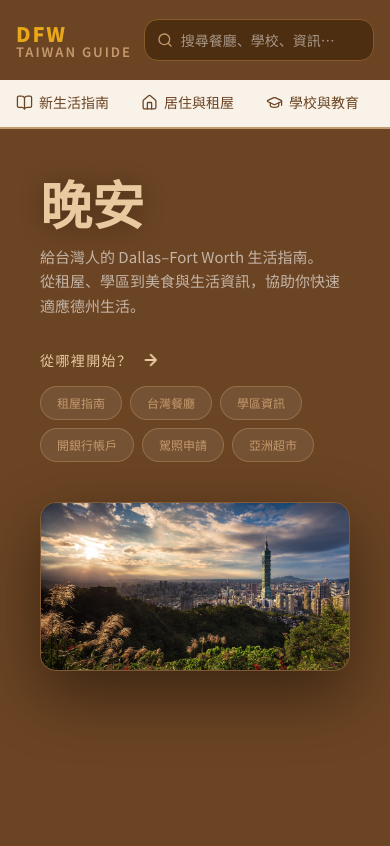
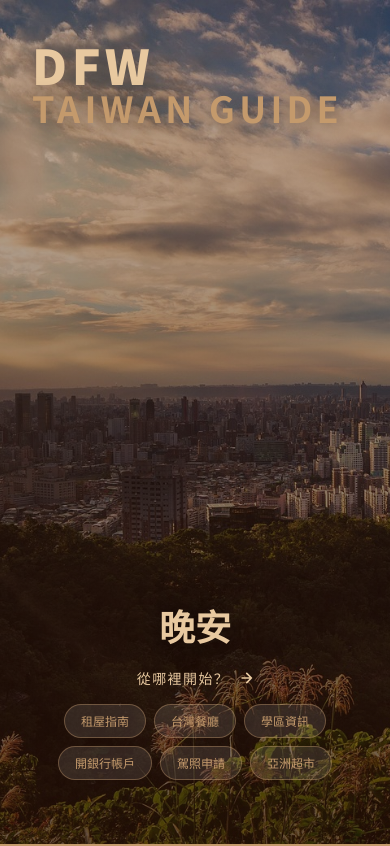
Before and after one commit to ElieshaLai/dfw-taiwan-guide, a Next.js app: page / in a window 390 px wide. Shown: the top 846 px of the page. Built offline with nearby package versions, Linux system fonts and the light colour scheme.

Commit message:
scroll triggered

```diff
--- a/app/events/page.tsx
+++ b/app/events/page.tsx
@@ -108,7 +108,7 @@ export default function EventsPage() {
   return (
     <>
       <Navbar />
-      <main style={{ backgroundColor: "#FBF5EE", minHeight: "100vh" }}>
+      <main style={{ backgroundColor: "#FBF5EE", minHeight: "100vh", paddingTop: "140px" }}>
         <div className="max-w-5xl mx-auto px-6 py-10">
 
           {/* 麵包屑 */}
--- a/app/page.tsx
+++ b/app/page.tsx
@@ -4,6 +4,7 @@
 import Image from "next/image";
 import Link from "next/link";
 import { useEffect, useState } from "react";
+import { motion, useScroll, useTransform } from "framer-motion";
 import Navbar from "../components/Navbar";
 
 function getGreeting(): string {
@@ -30,6 +31,11 @@ const latestNews = [
 
 export default function Home() {
   const [greeting, setGreeting] = useState("");
+  const { scrollY } = useScroll();
+
+  const titleY       = useTransform(scrollY, [0, 300], [0, -80]);
+  const titleOpacity = useTransform(scrollY, [0, 200], [1, 0]);
+  const titleScale   = useTransform(scrollY, [0, 300], [1, 0.9]);
 
   useEffect(() => {
     setGreeting(getGreeting());
@@ -37,54 +43,99 @@ export default function Home() {
 
   return (
     <>
-      <Navbar />
+      <Navbar isHomePage={true} />
 
       <main>
-        {/* Hero — 左文右圖 */}
-        <section
-          className="flex flex-col md:flex-row items-center"
-          style={{ minHeight: "88vh", backgroundColor: "#6B4423", padding: "48px 40px" }}
-        >
-          {/* 左側：文字區 */}
-          <div className="flex flex-col justify-center md:w-1/2 md:pr-12 pb-10 md:pb-0">
-            <h1
-              className="font-black leading-none mb-4"
-              style={{
-                fontSize: "clamp(52px, 8vw, 88px)",
-                color: "#E8C9A0",
-                textShadow: "0 2px 24px rgba(0,0,0,0.3)",
-              }}
+        {/* Hero — 全螢幕 */}
+        <section className="relative" style={{ height: "100vh" }}>
+
+          {/* 背景圖 */}
+          <div className="absolute inset-0">
+            <Image
+              src="/hero.jpg"
+              alt="DFW Taiwan Guide"
+              fill
+              style={{ objectFit: "cover", objectPosition: "center" }}
+              priority
+            />
+            <div className="absolute inset-0"
+              style={{ background: "linear-gradient(to bottom, rgba(40,15,5,0.25) 0%, rgba(40,15,5,0.7) 100%)" }}
+            />
+          </div>
+
+          {/* 大標題 — 左上，scroll 時淡出 */}
+          <motion.div
+            style={{ y: titleY, opacity: titleOpacity, scale: titleScale }}
+            className="absolute top-10 left-0 right-0 pointer-events-none z-10 px-8 sm:px-16"
+          >
+            <motion.div
+              initial={{ opacity: 0, y: 20 }}
+              animate={{ opacity: 1, y: 0 }}
+              transition={{ duration: 0.8, ease: "easeOut" }}
+              className="flex flex-col items-start"
             >
+              <span
+                className="font-black tracking-widest uppercase leading-none"
+                style={{
+                  fontSize: "clamp(48px, 10vw, 110px)",
+                  color: "#E8C9A0",
+                  textShadow: "0 4px 40px rgba(0,0,0,0.4)",
+                }}
+              >
+                DFW
+              </span>
+              <span
+                className="font-bold tracking-widest uppercase"
+                style={{
+                  fontSize: "clamp(36px, 7.5vw, 82px)",
+                  color: "#C49A6C",
+                  letterSpacing: "0.12em",
+                  textShadow: "0 2px 20px rgba(0,0,0,0.4)",
+                  lineHeight: 1.1,
+                }}
+              >
+                TAIWAN GUIDE
+              </span>
+            </motion.div>
+          </motion.div>
+
+          {/* 問候 + 從哪裡開始 + 關鍵字 — 置中下方 */}
+          <motion.div
+            initial={{ opacity: 0, y: 20 }}
+            animate={{ opacity: 1, y: 0 }}
+            transition={{ duration: 0.8, delay: 0.5 }}
+            className="absolute bottom-16 left-0 right-0 flex flex-col items-center gap-4 px-6 z-10 text-center"
+          >
+            <p className="font-black" style={{
+              fontSize: "clamp(36px, 8vw, 64px)",
+              color: "#E8C9A0",
+              textShadow: "0 2px 32px rgba(0,0,0,0.5)"
+            }}>
               {greeting}
-            </h1>
-
-            <p className="mb-8 leading-relaxed max-w-sm"
-              style={{ color: "rgba(255,255,255,0.6)", fontSize: "15px" }}>
-              給台灣人的 Dallas–Fort Worth 生活指南。<br />
-              從租屋、學區到美食與生活資訊，協助你快速適應德州生活。
             </p>
 
-            <div className="flex items-center gap-2 mb-4">
-              <span className="text-sm font-medium tracking-widest"
-                style={{ color: "#E8C9A0" }}>
+            <div className="flex items-center gap-2">
+              <span className="text-sm font-medium tracking-widest" style={{ color: "#E8C9A0" }}>
                 從哪裡開始？
               </span>
-              <svg width="18" height="18" viewBox="0 0 24 24"
-                fill="none" stroke="#E8C9A0" strokeWidth="2.5"
-                strokeLinecap="round" strokeLinejoin="round"
-                style={{ animation: "bounce-x 1.8s infinite" }}>
+              <motion.svg
+                animate={{ x: [0, 5, 0] }}
+                transition={{ repeat: Infinity, duration: 1.5 }}
+                width="16" height="16" viewBox="0 0 24 24" fill="none"
+                stroke="#E8C9A0" strokeWidth="2.5" strokeLinecap="round" strokeLinejoin="round"
+              >
                 <path d="M5 12h14M12 5l7 7-7 7" />
-              </svg>
+              </motion.svg>
             </div>
 
-            <div className="flex flex-wrap gap-2 max-w-sm">
+            <div className="flex flex-wrap gap-2 justify-center max-w-lg">
               {keywords.map((k) => (
                 <Link
                   key={k.href}
                   href={k.href}
                   className="text-xs font-medium px-4 py-2 rounded-full transition-all duration-150"
                   style={{
-                    backgroundColor: "rgba(255,255,255,0.08)",
+                    backgroundColor: "rgba(255,255,255,0.1)",
                     border: "1px solid rgba(196,154,108,0.4)",
                     color: "#C49A6C",
                   }}
@@ -94,7 +145,7 @@ export default function Home() {
                     (e.currentTarget as HTMLElement).style.color = "#E8A818";
                   }}
                   onMouseLeave={(e) => {
-                    (e.currentTarget as HTMLElement).style.backgroundColor = "rgba(255,255,255,0.08)";
+                    (e.currentTarget as HTMLElement).style.backgroundColor = "rgba(255,255,255,0.1)";
                     (e.currentTarget as HTMLElement).style.borderColor = "rgba(196,154,108,0.4)";
                     (e.currentTarget as HTMLElement).style.color = "#C49A6C";
                   }}
@@ -103,27 +154,7 @@ export default function Home() {
                 </Link>
               ))}
             </div>
-          </div>
-
-          {/* 右側：圖片 */}
-          <div
-            className="md:w-1/2 w-full"
-            style={{
-              borderRadius: "16px",
-              overflow: "hidden",
-              boxShadow: "0 24px 64px rgba(0,0,0,0.45)",
-              border: "1px solid rgba(196,154,108,0.25)",
-            }}
-          >
-            <Image
-              src="/hero.jpg"
-              alt="台北101夜景"
-              width={900}
-              height={600}
-              style={{ width: "100%", height: "auto", display: "block" }}
-              priority
-            />
-          </div>
+          </motion.div>
         </section>
 
         {/* 最新消息 */}
@@ -175,13 +206,6 @@ export default function Home() {
           </p>
         </div>
       </main>
-
-      <style>{`
-        @keyframes bounce-x {
-          0%, 100% { transform: translateX(0); }
-          50%       { transform: translateX(5px); }
-        }
-      `}</style>
     </>
   );
 }
--- a/app/restaurants/page.tsx
+++ b/app/restaurants/page.tsx
@@ -114,7 +114,7 @@ export default function RestaurantsPage() {
     <>
       <Navbar />
 
-      <main style={{ backgroundColor: "#FBF5EE", minHeight: "100vh" }}>
+      <main style={{ backgroundColor: "#FBF5EE", minHeight: "100vh", paddingTop: "140px" }}>
         <div className="max-w-5xl mx-auto px-6 py-10">
 
           {/* 麵包屑 */}
--- a/components/Navbar.tsx
+++ b/components/Navbar.tsx
@@ -53,7 +53,6 @@ const foodShoppingLinks = [
   { href: "/shopping",    icon: <ShoppingBagIcon className="w-4 h-4" />, title: "購物地圖", description: "亞洲超市、台灣商品採買指南" },
 ];
 
-// 桌面版 — Lordicon 動畫
 function DesktopTab({ href, label, lordicon, isActive }: {
   href: string; label: string; lordicon: object; isActive: boolean;
 }) {
@@ -74,7 +73,6 @@ function DesktopTab({ href, label, lordicon, isActive }: {
   );
 }
 
-// 手機版 — lucide 靜態 icon
 function MobileTab({ href, label, Icon, isActive }: {
   href: string; label: string; Icon: React.ElementType; isActive: boolean;
 }) {
@@ -103,18 +101,28 @@ function MobileTab({ href, label, Icon, isActive }: {
   );
 }
 
-export default function Navbar() {
+export default function Navbar({ isHomePage = false }: { isHomePage?: boolean }) {
   const pathname = usePathname();
   const [query, setQuery] = useState("");
   const [foodOpen, setFoodOpen] = useState(false);
+  const [scrolled, setScrolled] = useState(!isHomePage);
   const foodPlayerRef = useRef<Player>(null);
   const mobileNavRef = useRef<HTMLDivElement>(null);
 
-  // Auto-scroll active tab into view on mobile
+  const isFoodActive = pathname.startsWith("/restaurants") || pathname.startsWith("/shopping");
+
+  // Scroll detection
+  useEffect(() => {
+    if (!isHomePage) return;
+    const handleScroll = () => setScrolled(window.scrollY > 80);
+    window.addEventListener("scroll", handleScroll, { passive: true });
+    return () => window.removeEventListener("scroll", handleScroll);
+  }, [isHomePage]);
+
+  // Mobile tab auto-scroll
   useEffect(() => {
     const el = mobileNavRef.current;
     if (!el) return;
-    // 短暫延遲確保 DOM 更新後再 scroll
     setTimeout(() => {
       const active = el.querySelector('[data-active="true"]') as HTMLElement;
       if (active) {
@@ -122,17 +130,21 @@ export default function Navbar() {
       }
     }, 50);
   }, [pathname]);
-  const isFoodActive = pathname.startsWith("/restaurants") || pathname.startsWith("/shopping");
 
   return (
-    <header className="sticky top-0 z-50">
-
+    <header
+      className="fixed top-0 left-0 right-0 z-50 transition-all duration-300"
+      style={{ backgroundColor: scrolled ? "#6B4423" : "transparent" }}
+    >
       {/* Header */}
-      <div style={{ backgroundColor: "#6B4423" }}>
       <div className="w-full px-4 sm:px-6 h-20 sm:h-24 flex items-center justify-between gap-3">
 
         {/* Logo */}
-          <Link href="/" className="shrink-0 flex flex-col items-start leading-none">
+        <Link
+          href="/"
+          className="shrink-0 flex flex-col items-start leading-none transition-opacity duration-300"
+          style={{ opacity: scrolled ? 1 : 0, pointerEvents: scrolled ? "auto" : "none" }}
+        >
           <span className="font-black tracking-widest uppercase"
             style={{ color: "#E8A818", fontSize: "clamp(20px, 5vw, 24px)", lineHeight: "1.1" }}>
             DFW
@@ -153,8 +165,13 @@ export default function Navbar() {
 
         {/* 搜尋列 */}
         <div
-            className="flex items-center gap-2 rounded-xl px-3 py-2.5 sm:py-2 w-full max-w-xs sm:max-w-sm"
-            style={{ backgroundColor: "#4e2e10", border: "1px solid #8B5A2B" }}
+          className="flex items-center gap-2 rounded-xl px-3 py-2 w-full max-w-xs sm:max-w-sm transition-opacity duration-300"
+          style={{
+            backgroundColor: "#4e2e10",
+            border: "1px solid #8B5A2B",
+            opacity: scrolled ? 1 : 0,
+            pointerEvents: scrolled ? "auto" : "none",
+          }}
         >
           <svg className="w-4 h-4 shrink-0" style={{ color: "#C49A6C" }}
             fill="none" stroke="currentColor" strokeWidth={2} viewBox="0 0 24 24">
@@ -172,9 +189,13 @@ export default function Navbar() {
         </div>
 
       </div>
-      </div>
 
-      {/* 桌面版 Tab */}
+      {/* Tab 列 */}
+      <div
+        className="transition-opacity duration-300"
+        style={{ opacity: scrolled ? 1 : 0, pointerEvents: scrolled ? "auto" : "none" }}
+      >
+        {/* 桌面版 */}
         <div className="hidden sm:block" style={{ backgroundColor: "#F9F2E8", borderBottom: "2px solid #C49A6C" }}>
           <div className="w-full px-6 flex items-center overflow-x-auto scrollbar-none">
             {navLinksBefore.map((link) => (
@@ -225,15 +246,13 @@ export default function Navbar() {
           </div>
         </div>
 
-      {/* 手機版 Tab — emoji + 文字，左右滑動 */}
+        {/* 手機版 */}
         <div className="sm:hidden" style={{ backgroundColor: "#F9F2E8", borderBottom: "2px solid #C49A6C" }}>
-        <div className="flex overflow-x-auto scrollbar-none">
+          <div ref={mobileNavRef} className="flex overflow-x-auto scrollbar-none">
             {navLinksBefore.map((link) => (
               <MobileTab key={link.href} href={link.href} label={link.label}
                 Icon={link.lucide} isActive={pathname.startsWith(link.href)} />
             ))}
-
-          {/* 美食與購物手機版 */}
             <button
               onClick={() => setFoodOpen((v) => !v)}
               ref={(el) => {
@@ -247,57 +266,41 @@ export default function Navbar() {
               style={{
                 borderBottomColor: isFoodActive ? "#A63F24" : foodOpen ? "#C49A6C" : "transparent",
                 color: isFoodActive ? "#A63F24" : "#6B4423",
-              fontSize: "14px",
-              fontWeight: 500,
-              background: "none",
+                fontSize: "14px", fontWeight: 500, background: "none",
               }}
             >
               <UtensilsCrossed size={17} strokeWidth={1.8} />
               <span>美食與購物</span>
               <span style={{ fontSize: "10px", marginLeft: "2px" }}>{foodOpen ? "▲" : "▼"}</span>
             </button>
-
             {navLinksAfter.map((link) => (
               <MobileTab key={link.href} href={link.href} label={link.label}
                 Icon={link.lucide} isActive={pathname.startsWith(link.href)} />
             ))}
           </div>
         </div>
+      </div>
 
-      {/* 手機版美食子選單 — fixed 避免被 overflow 裁切 */}
+      {/* 手機版美食子選單 */}
       {foodOpen && (
-        <div
-          className="sm:hidden fixed left-0 right-0 z-50 shadow-lg"
-          style={{
-            top: "calc(var(--navbar-height, 120px))",
-            backgroundColor: "white",
-            border: "1px solid #e8d8c4",
-            borderTop: "none",
-          }}
-        >
-          <Link
-            href="/restaurants"
-            onClick={() => setFoodOpen(false)}
+        <div className="sm:hidden fixed left-0 right-0 z-50 shadow-lg"
+          style={{ top: "120px", backgroundColor: "white", border: "1px solid #e8d8c4", borderTop: "none" }}>
+          <Link href="/restaurants" onClick={() => setFoodOpen(false)}
             className="flex items-center gap-3 px-6 py-4 transition-colors"
-            style={{ color: "#6B4423", borderBottom: "1px solid #f0e4d0" }}
-          >
+            style={{ color: "#6B4423", borderBottom: "1px solid #f0e4d0" }}>
             <MapIcon size={16} style={{ color: "#A63F24" }} />
             <span className="text-sm font-medium">美食地圖</span>
             <span className="text-xs ml-1" style={{ color: "#C49A6C" }}>台灣餐廳、早午餐、小吃</span>
           </Link>
-          <Link
-            href="/shopping"
-            onClick={() => setFoodOpen(false)}
+          <Link href="/shopping" onClick={() => setFoodOpen(false)}
             className="flex items-center gap-3 px-6 py-4 transition-colors"
-            style={{ color: "#6B4423" }}
-          >
+            style={{ color: "#6B4423" }}>
             <ShoppingBagIcon size={16} style={{ color: "#A63F24" }} />
             <span className="text-sm font-medium">購物地圖</span>
             <span className="text-xs ml-1" style={{ color: "#C49A6C" }}>亞洲超市、採買指南</span>
           </Link>
         </div>
       )}
-
     </header>
   );
 }
```
Also changed, not shown: components/ComingSoon.tsx (+2 -5 lines). Lines whose indentation alone changed are shown as unchanged.
